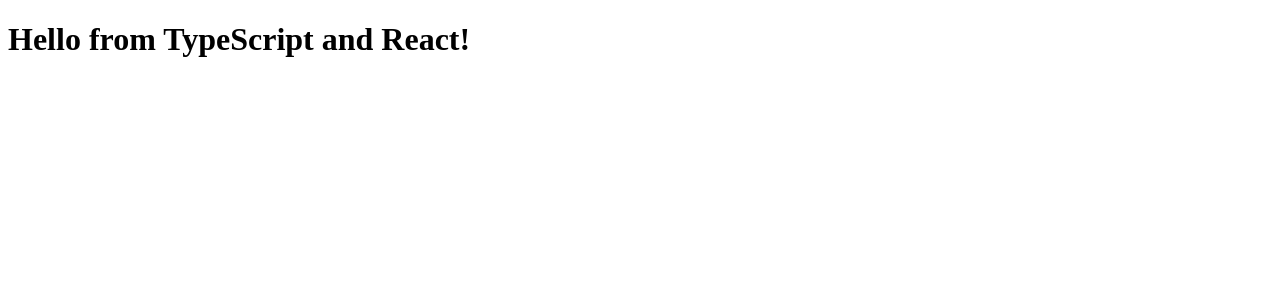
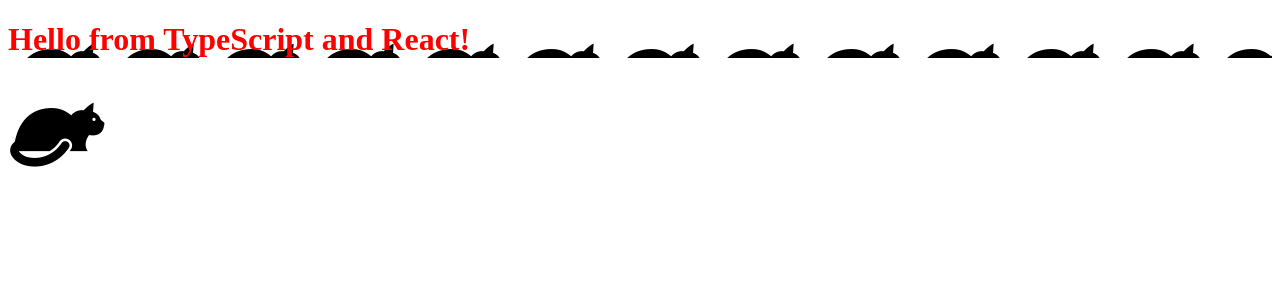
Before and after one commit to gabyvs/react-ts-closet, a React app: page / in a window 1280 px wide. Shown: the top 300 px of the page. Built offline with nearby package versions, Linux system fonts and the light colour scheme.

Commit message:
Loading images with react and typescript.

```diff
--- a/src/components/Hello.tsx
+++ b/src/components/Hello.tsx
@@ -1,5 +1,12 @@
 import * as React from "react";
+import './hello.css';
+const logo = require('./icon.png');
 
 export interface HelloProps { compiler: string; framework: string; }
 
-export const Hello = (props: HelloProps) => <h1>Hello from {props.compiler} and {props.framework}!</h1>;
+export const Hello = (props: HelloProps) => (
+    <div>
+        <h1 className="hello">Hello from {props.compiler} and {props.framework}!</h1>
+        <img src={String(logo)}/>
+    </div>
+);
--- /dev/null
+++ b/src/components/hello.css
@@ -0,0 +1,4 @@
+.hello {
+    color: red;
+    background: url('./icon.png');
+}
```
Also changed, not shown: src/components/icon.png (added).
